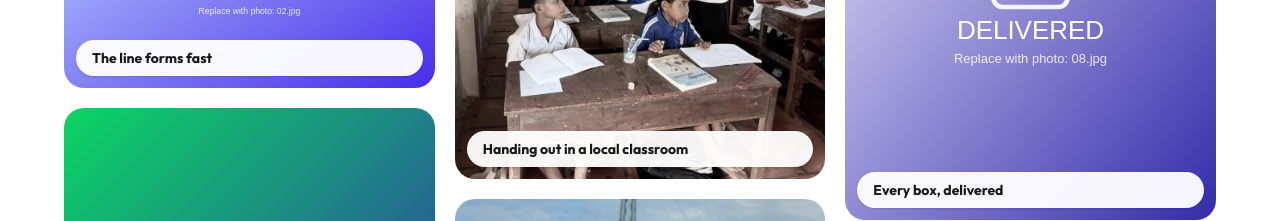
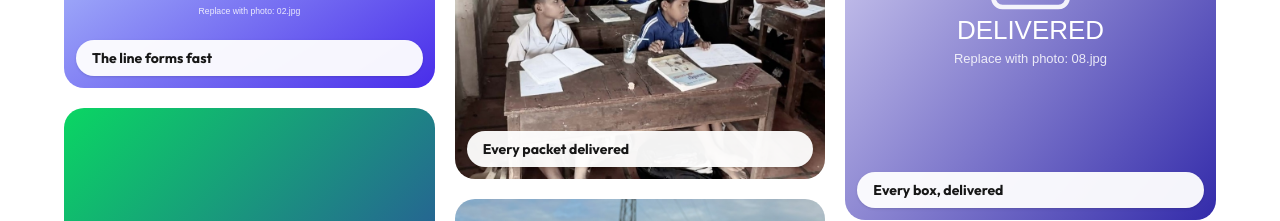
Before and after one commit to iampiotr/ramenrun, a React (Vite) app: page / in a window 1280 px wide. Shown: the part 5580-5801 px from the top of the page. Built offline with nearby package versions, Linux system fonts and the light colour scheme.

Commit message:
Rename the classroom gallery caption to Every packet delivered.

```diff
--- a/src/content.ts
+++ b/src/content.ts
@@ -133,7 +133,7 @@ export const gallery = {
     {
       src: photo('05b.jpg'),
       alt: 'A young man hands a ramen packet to a student at a desk in a classroom',
-      caption: 'Handing out in a local classroom',
+      caption: 'Every packet delivered',
       width: 917,
       height: 1024,
     },
```
